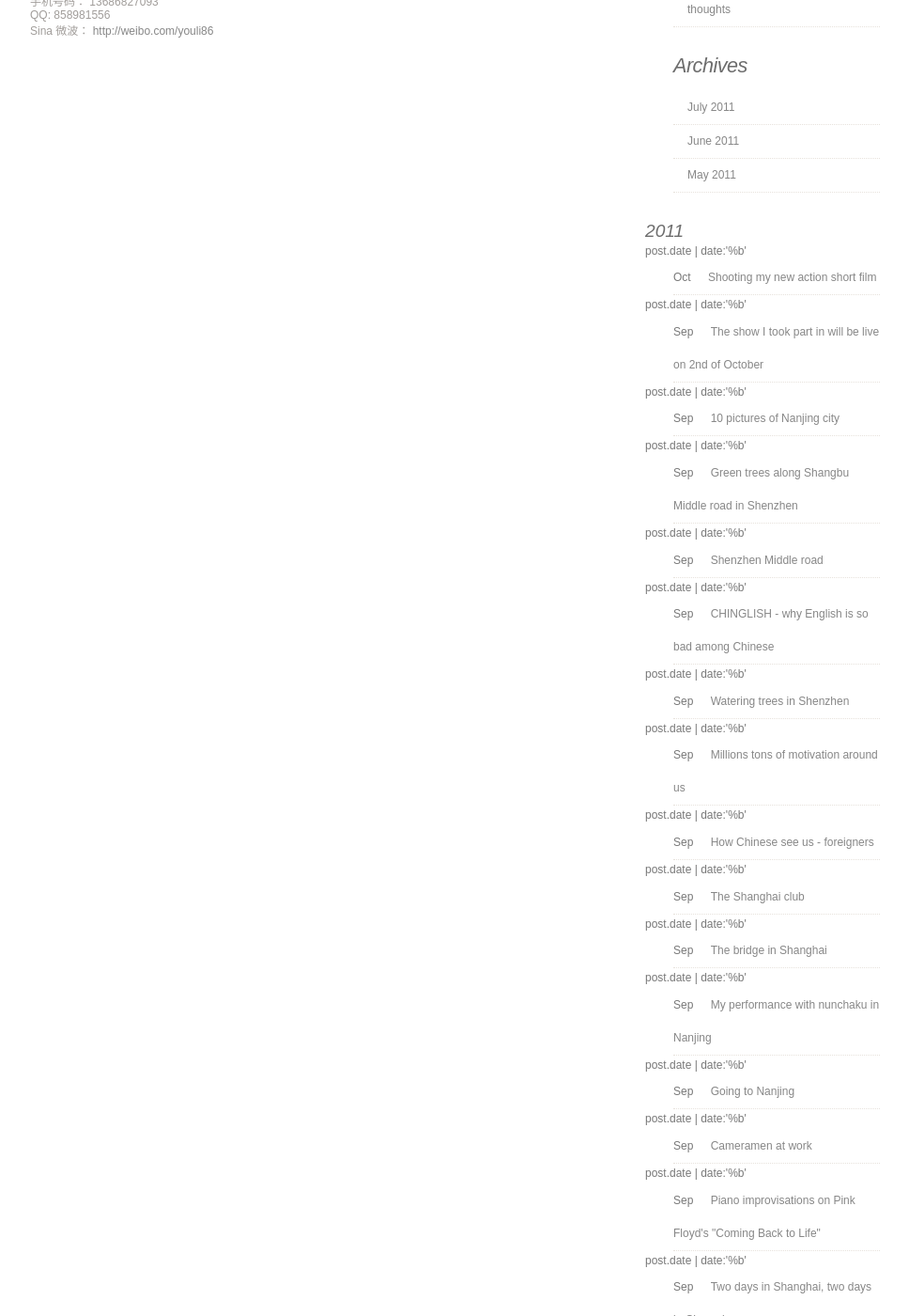
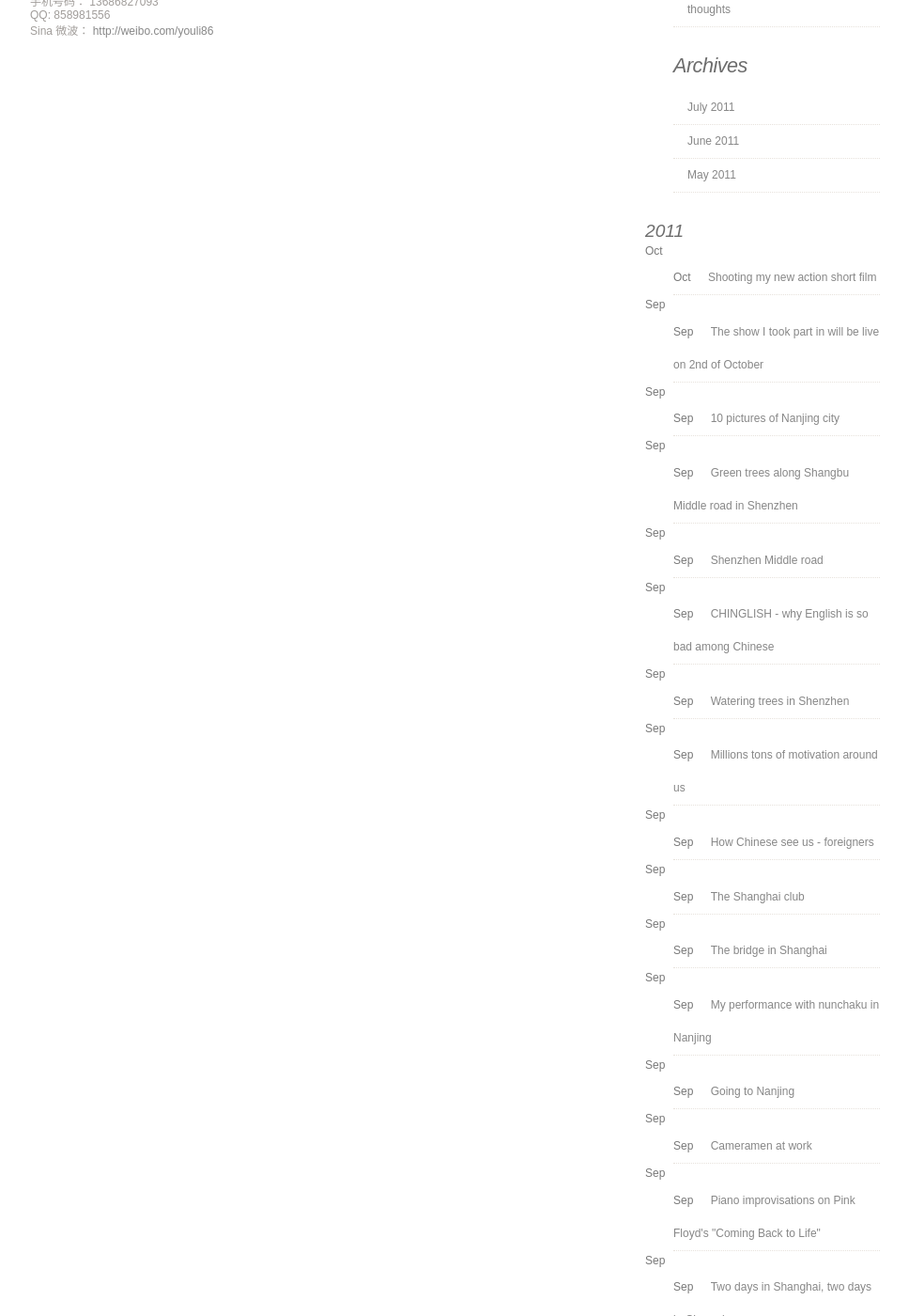
Before and after one commit to iurii/iurii.github.com, a Jekyll site: the page built from about.html, in a window 1280 px wide and 1400 px high, scrolled down 729 px. Shown: the whole window at 94% size, without its empty margins (143-1111 px from the left). Built offline with Jekyll 4.4.1, drawn with Linux system fonts in a browser that asks for light colours; comment, search, counter and statistics services are not loaded; some of the changed text lies outside the part shown.

Commit message:
archives

```diff
--- a/_layouts/default.html
+++ b/_layouts/default.html
@@ -165,7 +165,7 @@ else {
       {% endif %}
     {% endunless %}
 {% if post.date | date:'%b' == 'Sep1' %}
-post.date | date:'%b'<br />
+{{ post.date | date:'%b' }}<br />
     <li>{{ post.date | date:"%b" }} <a href="{{ post.url }}">{{ post.title }}</a></li>
 {% endif %}
   {% endfor %}
```
